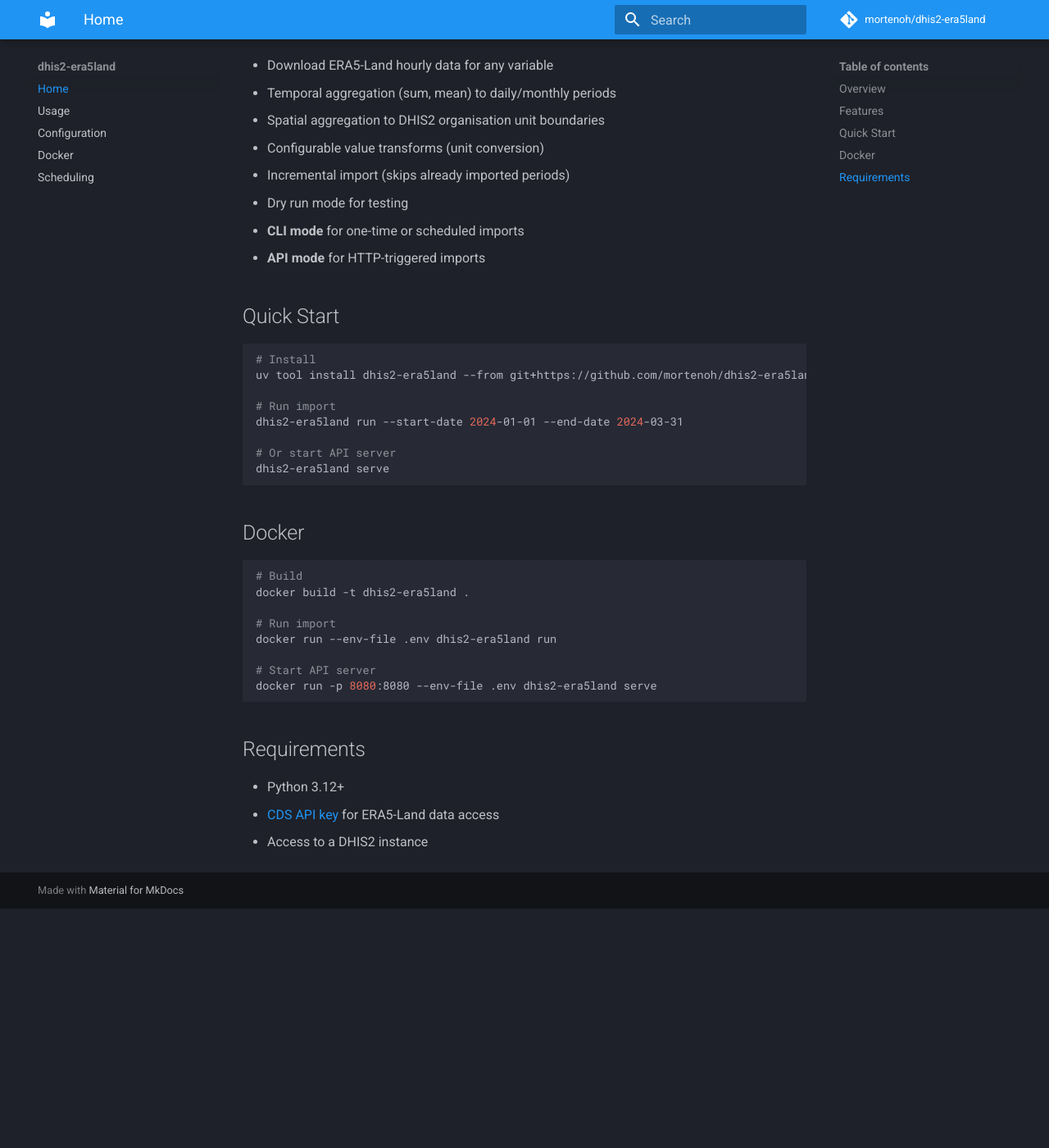
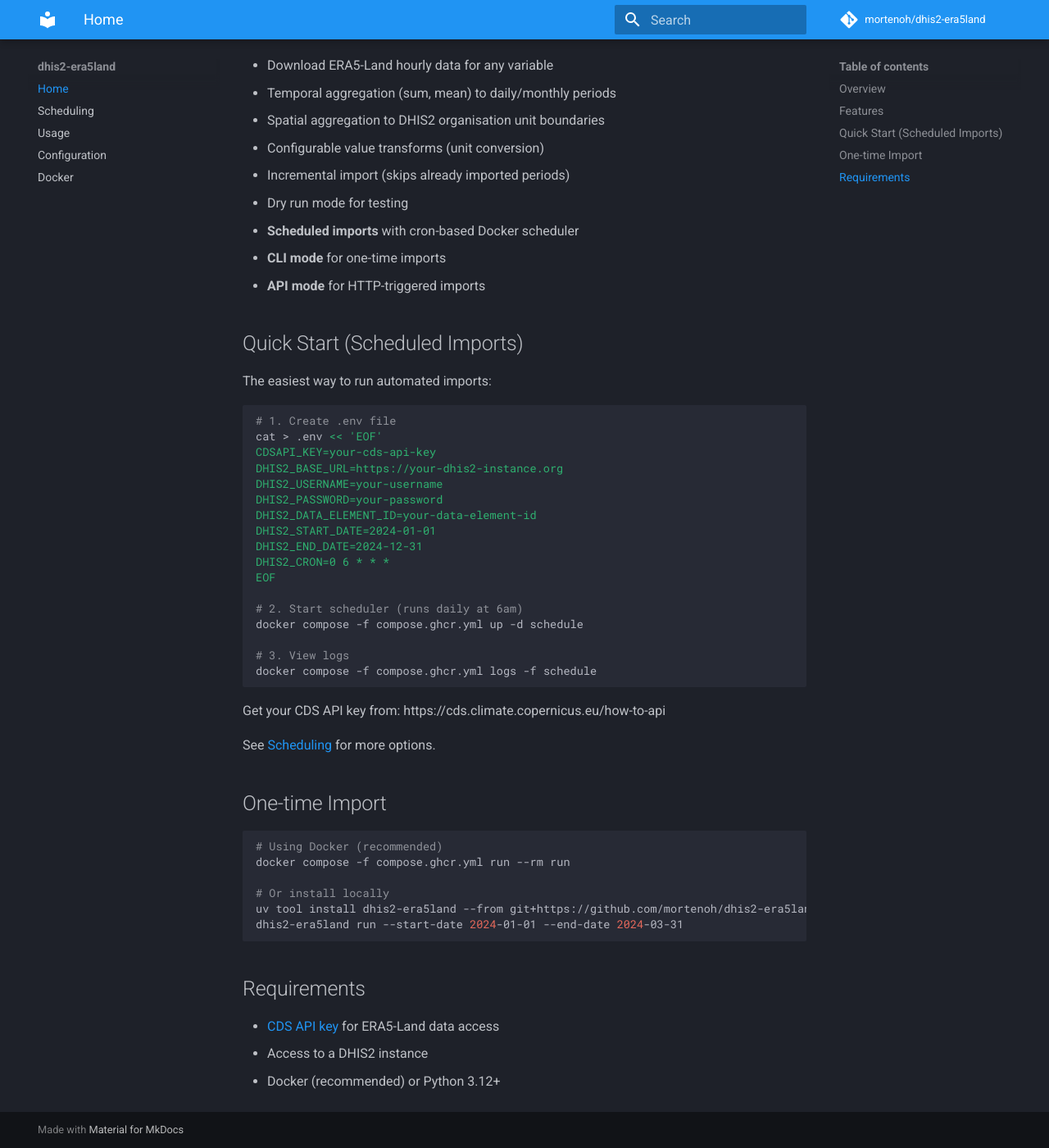
Before and after one commit to mortenoh/dhis2-era5land, an MkDocs documentation site: the page built from docs/index.md, in a window 1280 px wide and 1400 px high, scrolled down 397 px. Shown: the whole window at 82% size. Built offline with MkDocs 1.6.1 and Material for MkDocs 9.7.7, drawn with Linux system fonts in a browser that asks for light colours; comment, search, counter and statistics services are not loaded; before the commit the page ends 1505 px from its top, so only the background shows below that.

Commit message:
docs: make scheduled imports more prominent
- Reorder README and docs to put scheduling first
- Mark CDSAPI_KEY as required in all docs
- Add DHIS2_CRON setting to configuration docs
- Add scheduler quick start to docker docs
- Reorder mkdocs nav to show Scheduling after Home

🤖 Generated with [Claude Code](https://claude.com/claude-code)

Co-Authored-By: Claude Opus 4.5 <noreply@anthropic.com>

````diff
--- a/docs/index.md
+++ b/docs/index.md
@@ -14,37 +14,51 @@ This tool downloads ERA5-Land climate data from the Copernicus Climate Data Stor
 - Configurable value transforms (unit conversion)
 - Incremental import (skips already imported periods)
 - Dry run mode for testing
-- **CLI mode** for one-time or scheduled imports
+- **Scheduled imports** with cron-based Docker scheduler
+- **CLI mode** for one-time imports
 - **API mode** for HTTP-triggered imports
 
-## Quick Start
+## Quick Start (Scheduled Imports)
+
+The easiest way to run automated imports:
 
 ```bash
-# Install
-uv tool install dhis2-era5land --from git+https://github.com/mortenoh/dhis2-era5land
+# 1. Create .env file
+cat > .env << 'EOF'
+CDSAPI_KEY=your-cds-api-key
+DHIS2_BASE_URL=https://your-dhis2-instance.org
+DHIS2_USERNAME=your-username
+DHIS2_PASSWORD=your-password
+DHIS2_DATA_ELEMENT_ID=your-data-element-id
+DHIS2_START_DATE=2024-01-01
+DHIS2_END_DATE=2024-12-31
+DHIS2_CRON=0 6 * * *
+EOF
 
-# Run import
-dhis2-era5land run --start-date 2024-01-01 --end-date 2024-03-31
+# 2. Start scheduler (runs daily at 6am)
+docker compose -f compose.ghcr.yml up -d schedule
 
-# Or start API server
-dhis2-era5land serve
+# 3. View logs
+docker compose -f compose.ghcr.yml logs -f schedule
 ```
 
-## Docker
+Get your CDS API key from: https://cds.climate.copernicus.eu/how-to-api
+
+See [Scheduling](scheduling.md) for more options.
+
+## One-time Import
 
 ```bash
-# Build
-docker build -t dhis2-era5land .
+# Using Docker (recommended)
+docker compose -f compose.ghcr.yml run --rm run
 
-# Run import
-docker run --env-file .env dhis2-era5land run
-
-# Start API server
-docker run -p 8080:8080 --env-file .env dhis2-era5land serve
+# Or install locally
+uv tool install dhis2-era5land --from git+https://github.com/mortenoh/dhis2-era5land
+dhis2-era5land run --start-date 2024-01-01 --end-date 2024-03-31
 ```
 
 ## Requirements
 
-- Python 3.12+
 - [CDS API key](https://cds.climate.copernicus.eu/how-to-api) for ERA5-Land data access
 - Access to a DHIS2 instance
+- Docker (recommended) or Python 3.12+
--- a/mkdocs.yml
+++ b/mkdocs.yml
@@ -12,10 +12,10 @@ theme:
 
 nav:
   - Home: index.md
+  - Scheduling: scheduling.md
   - Usage: usage.md
   - Configuration: configuration.md
   - Docker: docker.md
-  - Scheduling: scheduling.md
 
 markdown_extensions:
   - pymdownx.highlight
````
Also changed, not shown: README.md (+27 -1 lines), docs/configuration.md (+19 -7 lines), docs/docker.md (+31 -13 lines), docs/scheduling.md (+30 -11 lines).
